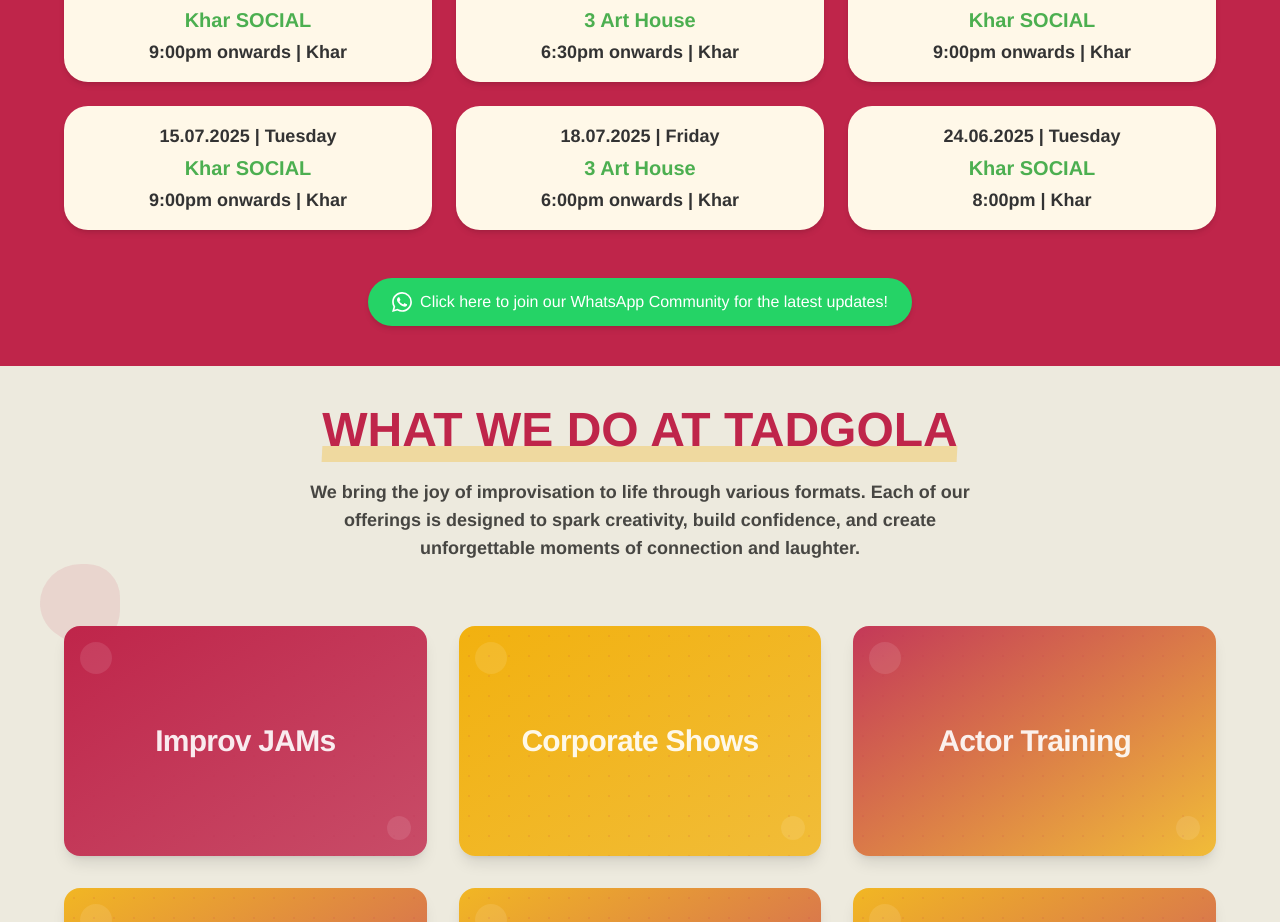
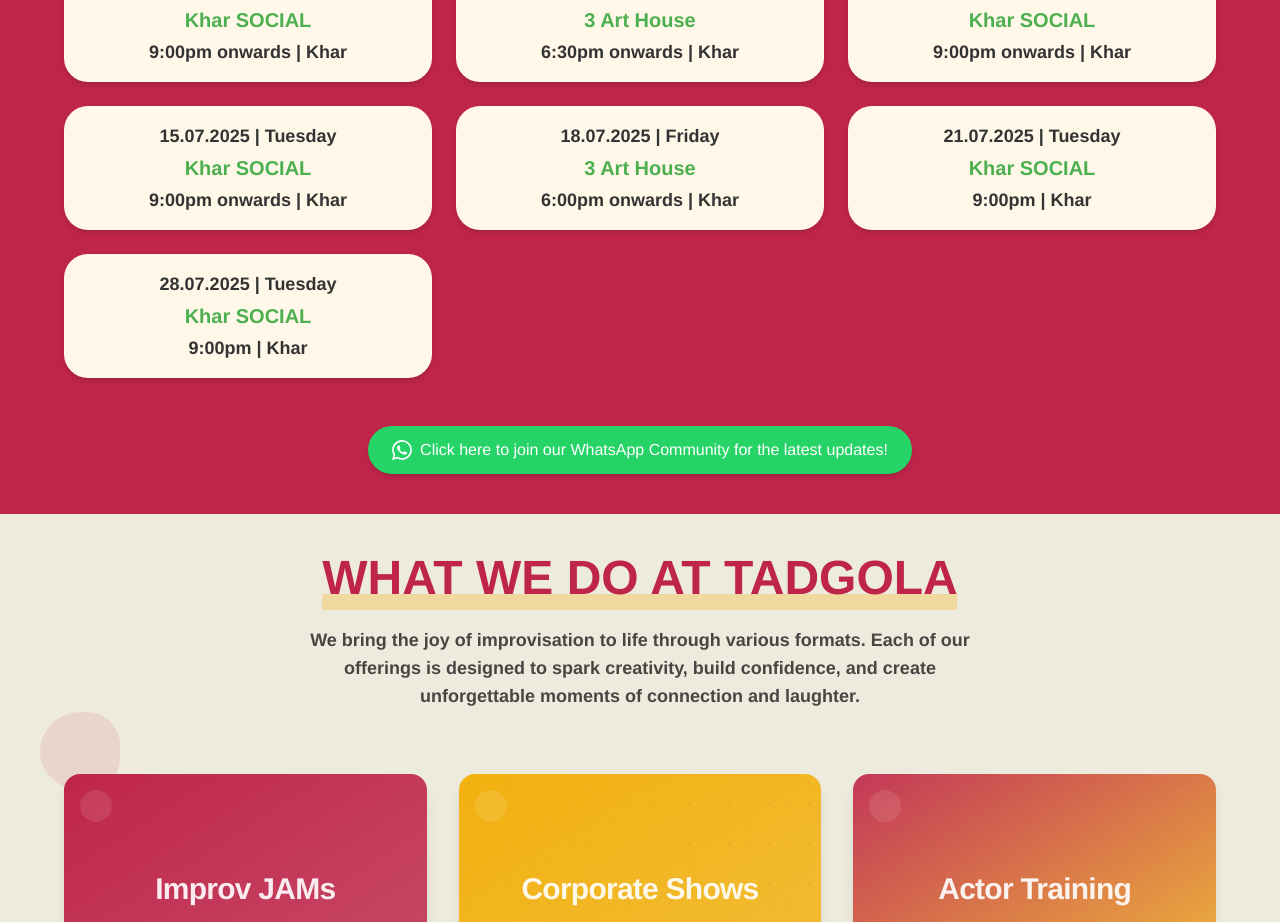
Before and after one commit to aditk15/tadgola, a Next.js app: page / in a window 1280 px wide. Shown: the part 1074-1996 px from the top of the page. Built offline with nearby package versions, Linux system fonts and the light colour scheme.

Commit message:
July show correction

```diff
--- a/components/upcoming-shows.tsx
+++ b/components/upcoming-shows.tsx
@@ -136,10 +136,18 @@ export default function UpcomingShows() {
       link: "https://arthouse.myflodesk.com/pc23p5don2",
     },
     {
-      date: "24.06.2025",
+      date: "21.07.2025",
       day: "Tuesday",
       venue: "Khar SOCIAL",
-      time: "8:00pm",
+      time: "9:00pm",
+      location: "Khar",
+      link: "https://www.district.in/events/tadgola-improv-game-nights-at-khar-social-jun24-2025-buy-tickets",
+    },
+    {
+      date: "28.07.2025",
+      day: "Tuesday",
+      venue: "Khar SOCIAL",
+      time: "9:00pm",
       location: "Khar",
       link: "https://www.district.in/events/tadgola-improv-game-nights-at-khar-social-jun24-2025-buy-tickets",
     },
```
